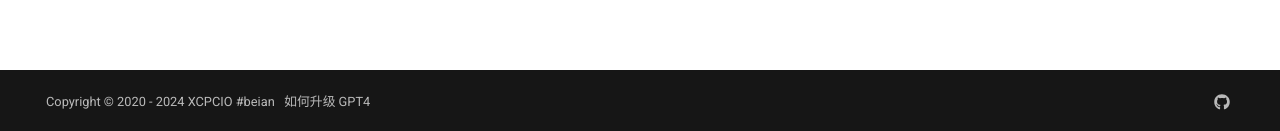
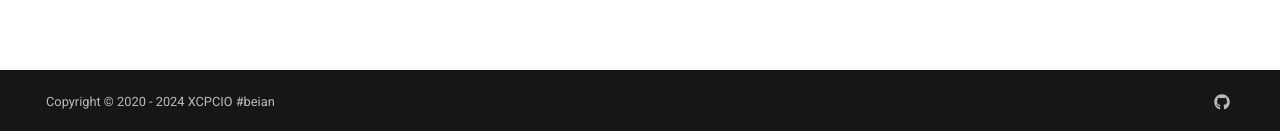
Before and after one commit to xcpcio/docs, an MkDocs documentation site: the page built from docs/info/icpc/index.md, in a window 1280 px wide. Shown: the part 766-897 px from the top of the page. Built offline with MkDocs 1.6.1 and Material for MkDocs 9.7.7, drawn with Linux system fonts in a browser that asks for light colours; comment, search, counter and statistics services are not loaded.

Commit message:
chore: fix
Signed-off-by: Dup4 <lyuzhi.pan@gmail.com>

```diff
--- a/mkdocs.yml
+++ b/mkdocs.yml
@@ -11,8 +11,6 @@ copyright: |
   Copyright &copy; 2020 - 2024
   <a href="https://github.com/xcpcio/xcpcio" target="_blank" rel="noopener">XCPCIO</a>
   #beian
-  &nbsp;
-  <a href="https://chatgptzhibei.com/how-to-upgrade-gpt4/" target="_blank" rel="noopener">如何升级 GPT4</a>
   <br/>
 
 docs_dir: docs
```
